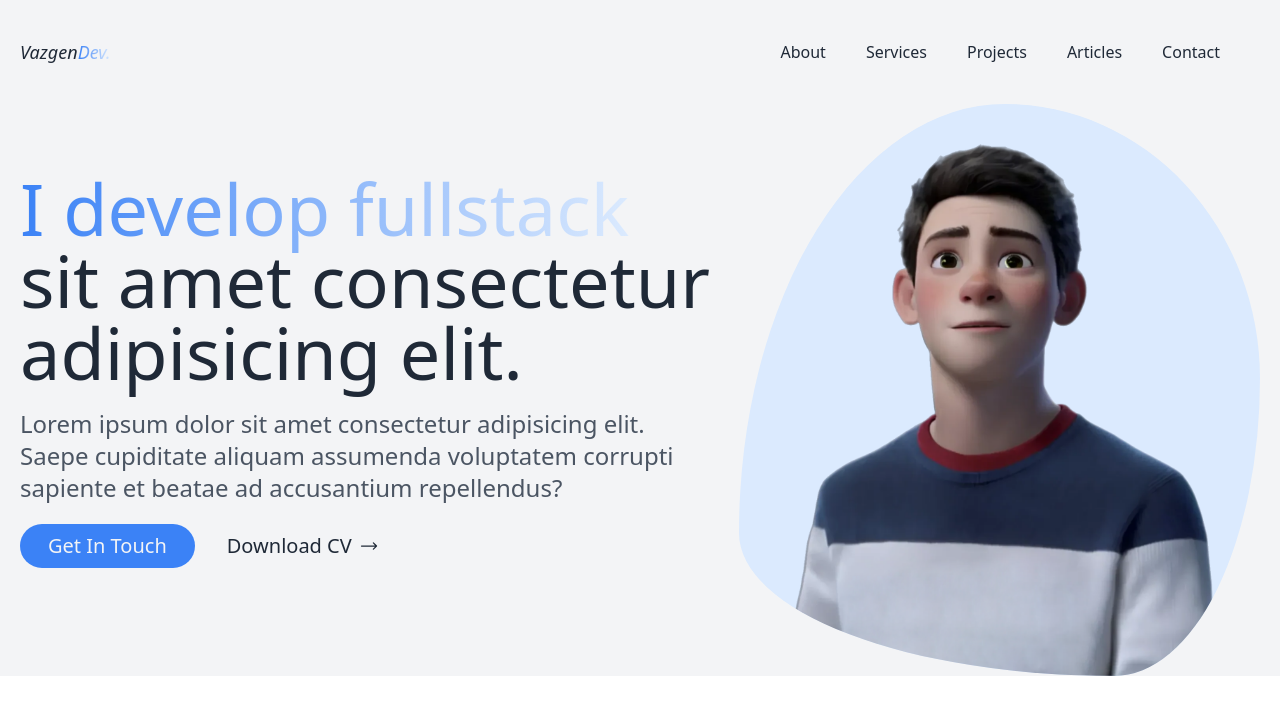
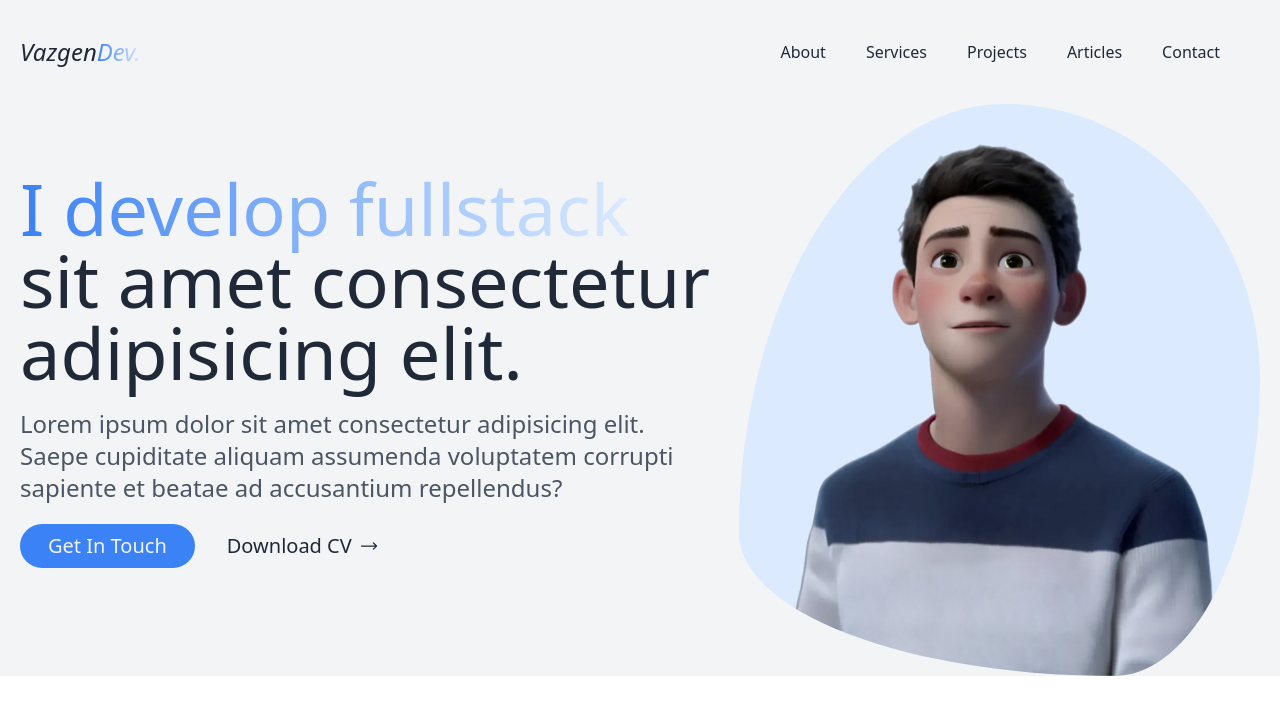
Before and after one commit to gasparyanvazgen/website-tailwind-react, a React (Create React App) app: page / in a window 1280 px wide. Shown: the top 714 px of the page. Built offline with nearby package versions, Linux system fonts and the light colour scheme.

Commit message:
chore: Add logo sizes for different screens

```diff
--- a/src/components/NavBar.tsx
+++ b/src/components/NavBar.tsx
@@ -16,12 +16,12 @@ function NavBar() {
                 <nav>
                     <div className="flex items-center justify-between">
                         {/* logo */}
-                        <a href="/" className="text-lg font-medium italic">
+                        <a href="/" className="text-lg md:text-xl lg:text-2xl font-medium italic">
                             Vazgen
                             <span className="bg-gradient-to-r from-accentBlue to-accentBlueLight bg-clip-text text-transparent">Dev.</span>
                         </a>
                         {/* menu button */}
-                        <button onClick={toggleMenu} className="size-6 md:hidden">
+                        <button onClick={toggleMenu} className="size-6 sm:size-7 md:hidden">
                             {isOpen ? <XMarkIcon /> : <Bars3Icon />}
                         </button>
 
```
